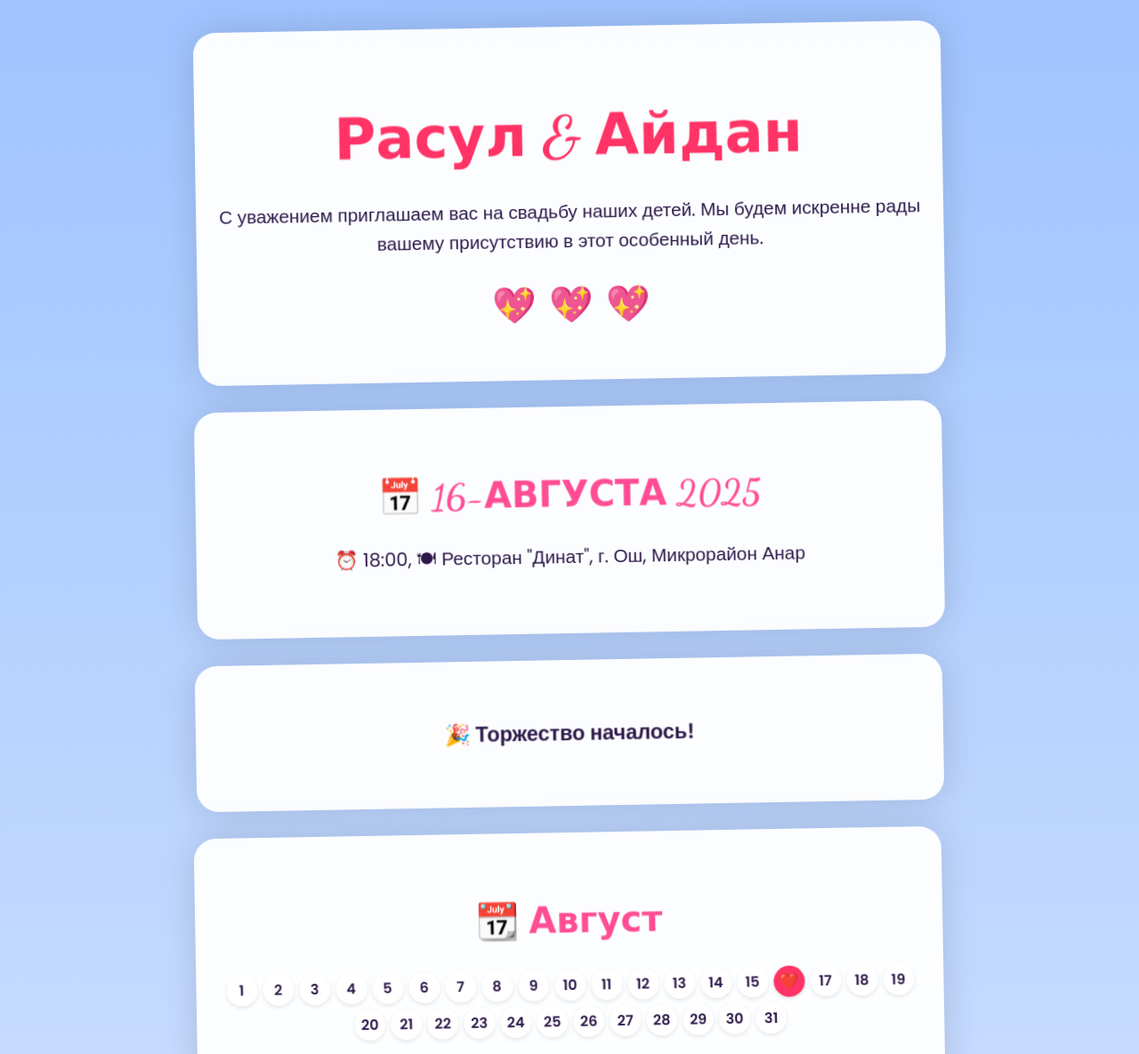
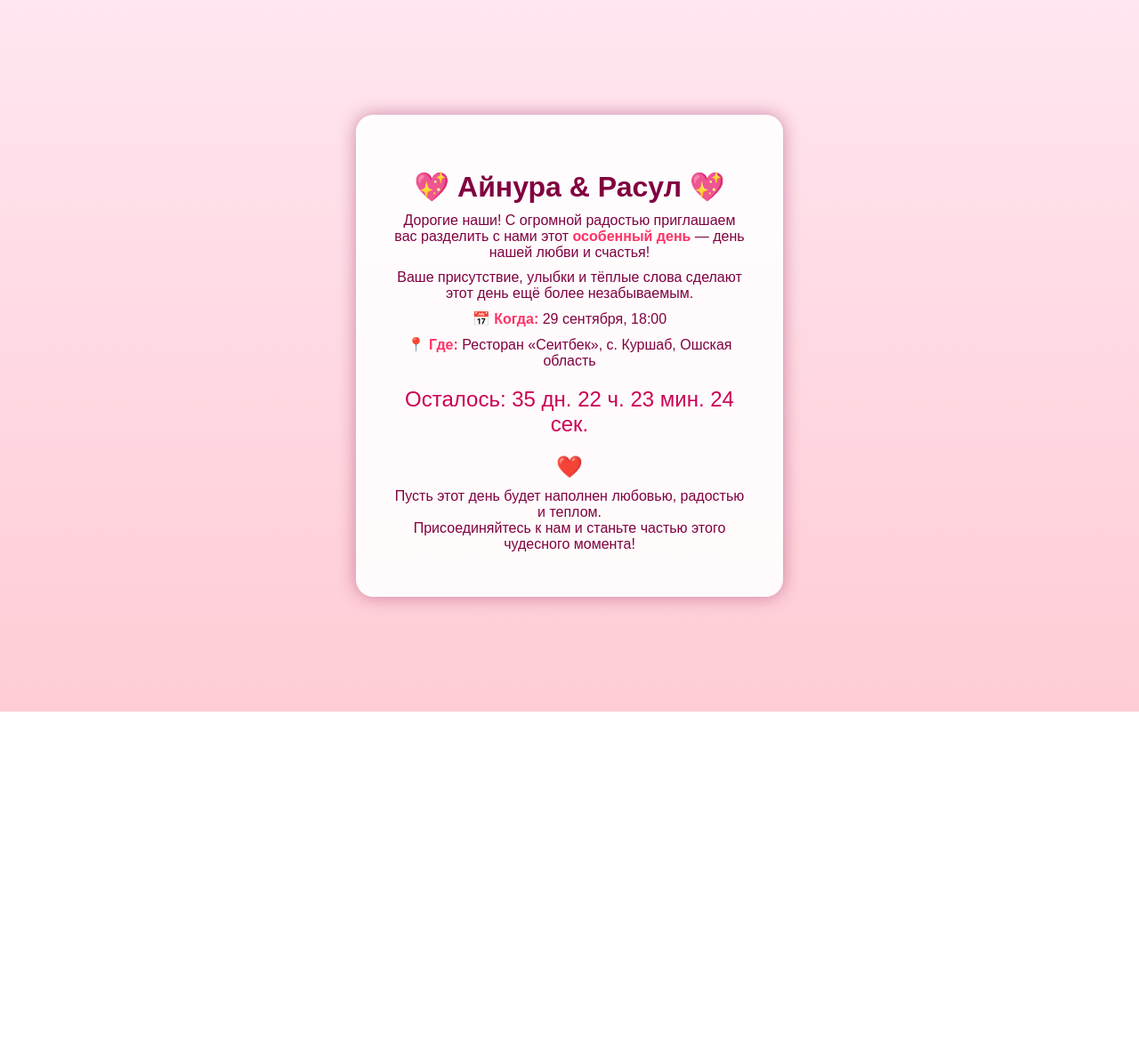
Before and after one commit to ajnuraabdisamatova37-sketch/talantbekovna, a plain HTML site: page index.html in a window 1280 px wide. Shown: the top 1185 px of the page at 89% size. After the commit the page ends 800 px from the top, so only its background shows below. Drawn offline with Linux system fonts and the light colour scheme.

Commit message:
Update index.html

```diff
--- a/index.html
+++ b/index.html
@@ -4,162 +4,102 @@
 <head>
 <meta charset="UTF-8">
 <meta name="viewport" content="width=device-width, initial-scale=1.0">
-<title>Приглашение на свадьбу Расула & Айдан</title>
-<link href="https://fonts.googleapis.com/css2?family=Dancing+Script:wght@700&family=Poppins:wght@400;600&display=swap" rel="stylesheet">
+<title>Приглашение Айнура & Расул</title>
 <style>
+  /* Базовая стилизация */
   body {
-    margin:0; padding:0;
-    font-family: 'Poppins', sans-serif;
-    background: linear-gradient(to bottom, #a0c4ff, #ffffff);
-    color: #2d1a4a; text-align:center;
-    overflow-x: hidden;
+    margin: 0;
+    font-family: 'Arial', sans-serif;
+    background: linear-gradient(to bottom, #ffe6f0, #ffccd5);
+    display: flex;
+    justify-content: center;
+    align-items: center;
+    min-height: 100vh;
+    text-align: center;
+    color: #800040;
   }
 
-  .section {
-    background: rgba(255,255,255,0.95);
-    margin:30px auto;
-    padding:50px 20px;
-    border-radius:25px;
-    max-width: 800px;
-    box-shadow: 0 0 40px rgba(0,0,0,0.15);
-    transform: rotate(-1deg);
-    animation: fadeInUp 1.5s ease forwards;
-    opacity: 0;
+  .container {
+    background: rgba(255, 255, 255, 0.9);
+    padding: 40px;
+    border-radius: 20px;
+    box-shadow: 0 0 20px rgba(128, 0, 64, 0.4);
+    max-width: 400px;
   }
 
-  h1 { font-family:'Dancing Script', cursive; font-size:4em; color:#ff3366; margin-bottom:10px; animation: floatText 3s ease-in-out infinite alternate;}
-  h2 { font-family:'Dancing Script', cursive; font-size:2.5em; color:#ff4d94; margin-bottom:15px; animation: floatText 3s ease-in-out infinite alternate;}
-  p { font-size:1.3em; line-height:1.6; margin-bottom:20px; }
-
-  @keyframes fadeInUp {
-    from { opacity:0; transform: translateY(50px) rotate(-1deg);}
-    to { opacity:1; transform: translateY(0px) rotate(-1deg);}
+  h1 {
+    font-size: 2em;
+    margin-bottom: 10px;
   }
 
-  @keyframes floatText {
-    0% { transform: translateY(0px);}
-    50% { transform: translateY(-10px);}
-    100% { transform: translateY(0px);}
+  p {
+    font-size: 1em;
+    margin: 10px 0;
   }
 
-  .heart { font-size:2.5em; color:#ff3366; animation:beat 1s infinite; display:inline-block; margin:5px; }
-  @keyframes beat { 0%,100%{transform:scale(1);}50%{transform:scale(1.2);} }
-
-  .calendar { display:flex; flex-wrap:wrap; justify-content:center; margin-top:20px; }
-  .calendar div {
-    width:35px; height:35px; line-height:35px; margin:3px;
-    border-radius:50%; background:#fff; color:#2d1a4a; font-weight:bold;
-    box-shadow:0 2px 5px rgba(0,0,0,0.1);
-  }
-  .calendar .special { background:#ff3366; color:white; font-size:1.1em; }
-
-  audio { margin-top:20px; outline:none; width:100%; border-radius:10px; }
-  iframe { width:100%; height:300px; border:none; border-radius:15px; margin-top:20px; }
-
-  .timer { font-size:1.4em; font-weight:600; margin:15px 0; animation: pulse 1.5s infinite;}
-  @keyframes pulse {
-    0% {transform:scale(1);}
-    50% {transform:scale(1.05);}
-    100% {transform:scale(1);}
+  .highlight {
+    font-weight: bold;
+    color: #ff3366;
   }
 
-  .rsvp input[type="text"], .rsvp input[type="tel"] { padding:10px; margin:5px; width:80%; max-width:400px; border-radius:10px; border:1px solid #ccc; font-size:1em; }
-  .rsvp label { display:block; margin:10px 0; font-size:1.2em; text-align:left; max-width:400px; margin:auto; }
-  .rsvp button { padding:12px 25px; font-size:1.2em; border-radius:50px; margin-top:15px; background:#ff66a3; color:white; font-weight:bold; border:none; cursor:pointer; }
-  .rsvp button:hover{ background:#ff3399; }
+  .timer {
+    font-size: 1.5em;
+    margin: 20px 0;
+    color: #cc0055;
+  }
 
+  .heart {
+    color: #ff3366;
+    font-size: 1.5em;
+    animation: pulse 1s infinite;
+  }
+
+  @keyframes pulse {
+    0% { transform: scale(1); }
+    50% { transform: scale(1.3); }
+    100% { transform: scale(1); }
+  }
 </style>
 </head>
 <body>
 
-<!-- Header -->
-<div class="section">
-  <h1>Расул & Айдан</h1>
-  <p>С уважением приглашаем вас на свадьбу наших детей. Мы будем искренне рады вашему присутствию в этот особенный день.</p>
-  <div>
-    <span class="heart">💖</span>
-    <span class="heart">💖</span>
-    <span class="heart">💖</span>
-  </div>
+<div class="container">
+  <h1>💖 Айнура & Расул 💖</h1>
+  <p>Дорогие наши! С огромной радостью приглашаем вас разделить с нами этот <span class="highlight">особенный день</span> — день нашей любви и счастья!</p>
+  <p>Ваше присутствие, улыбки и тёплые слова сделают этот день ещё более незабываемым.</p>
+
+  <p><span class="highlight">📅 Когда:</span> 29 сентября, 18:00</p>
+  <p><span class="highlight">📍 Где:</span> Ресторан «Сеитбек», с. Куршаб, Ошская область</p>
+
+  <div class="timer" id="countdown"></div>
+  <p class="heart">❤️</p>
+  <p>Пусть этот день будет наполнен любовью, радостью и теплом.<br>Присоединяйтесь к нам и станьте частью этого чудесного момента!</p>
 </div>
 
-<!-- Date & Venue -->
-<div class="section">
-  <h2>📅 16-АВГУСТА 2025</h2>
-  <p>⏰ 18:00, 🍽 Ресторан "Динат", г. Ош, Микрорайон Анар</p>
-</div>
+<script>
+  // Таймер
+  const countdown = document.getElementById('countdown');
+  const eventDate = new Date("September 29, 2025 18:00:00").getTime();
 
-<!-- Countdown -->
-<div class="section">
-  <div class="timer" id="countdown"></div>
-</div>
+  function updateTimer() {
+    const now = new Date().getTime();
+    const distance = eventDate - now;
 
-<!-- Calendar -->
-<div class="section">
-  <h2>📆 Август</h2>
-  <div class="calendar">
-    <script>
-      for(let i=1;i<=31;i++){
-        if(i===16){
-          document.write('<div class="special">❤️16</div>');
-        } else {
-          document.write('<div>'+i+'</div>');
-        }
-      }
-    </script>
-  </div>
-</div>
+    const days = Math.floor(distance / (1000 * 60 * 60 * 24));
+    const hours = Math.floor((distance % (1000 * 60 * 60 * 24)) / (1000 * 60 * 60));
+    const minutes = Math.floor((distance % (1000 * 60 * 60)) / (1000 * 60));
+    const seconds = Math.floor((distance % (1000 * 60)) / 1000);
 
-<!-- Music -->
-<div class="section">
-  <h2>🎶 Музыка</h2>
-  <audio controls autoplay loop>
-    <source src="https://www.soundhelix.com/examples/mp3/SoundHelix-Song-2.mp3" type="audio/mpeg">
-    Ваш браузер не поддерживает аудио.
-  </audio>
-</div>
+    countdown.innerHTML = `Осталось: ${days} дн. ${hours} ч. ${minutes} мин. ${seconds} сек.`;
 
-<!-- Location -->
-<div class="section">
-  <h2>📍 Посмотреть на карте</h2>
-  <iframe src="https://yandex.com/map-widget/v1/?um=constructor%3A162300739773&source=constructor"></iframe>
-</div>
+    if (distance < 0) {
+      countdown.innerHTML = "Сегодня наш особенный день! 🎉";
+    }
+  }
 
-<!-- Program -->
-<div class="section">
-  <h2>📋 Программа</h2>
-  <p>16:00 — Сбор гостей</p>
-  <p>18:00 — Начало торжества</p>
-  <p>22:30 — Торт</p>
-</div>
-
-<!-- RSVP -->
-<div class="section">
-  <h2>📝 Анкета гостя</h2>
-  <div class="rsvp">
-    <label>Ваше имя и Фамилия: <input type="text" placeholder="Алибеков Арстан"></label>
-    <label>Телефон: <input type="tel" placeholder="+996 (999) 999-999"></label>
-    <label><input type="radio" name="rsvp" value="yes"> Приду</label>
-    <label><input type="radio" name="rsvp" value="with_partner"> Приду с парой</label>
-    <label><input type="radio" name="rsvp" value="no"> Не смогу прийти</label>
-    <button>Отправить</button>
-  </div>
-</div>
-
-<!-- Countdown Script -->
-<script>
-  var countDownDate = new Date("Aug 16, 2025 18:00:00").getTime();
-  var x = setInterval(function() {
-    var now = new Date().getTime();
-    var distance = countDownDate - now;
-    var days = Math.floor(distance / (1000*60*60*24));
-    var hours = Math.floor((distance % (1000*60*60*24)) / (1000*60*60));
-    var minutes = Math.floor((distance % (1000*60*60)) / (1000*60));
-    var seconds = Math.floor((distance % (1000*60)) / 1000);
-    document.getElementById("countdown").innerHTML = "До торжества осталось: " + days + " дней " + hours + " часов " + minutes + " минут " + seconds + " секунд";
-    if(distance < 0){ clearInterval(x); document.getElementById("countdown").innerHTML = "🎉 Торжество началось!"; }
-  }, 1000);
+  setInterval(updateTimer, 1000);
+  updateTimer();
 </script>
 
 </body>
-      </html>
+</html>
```
